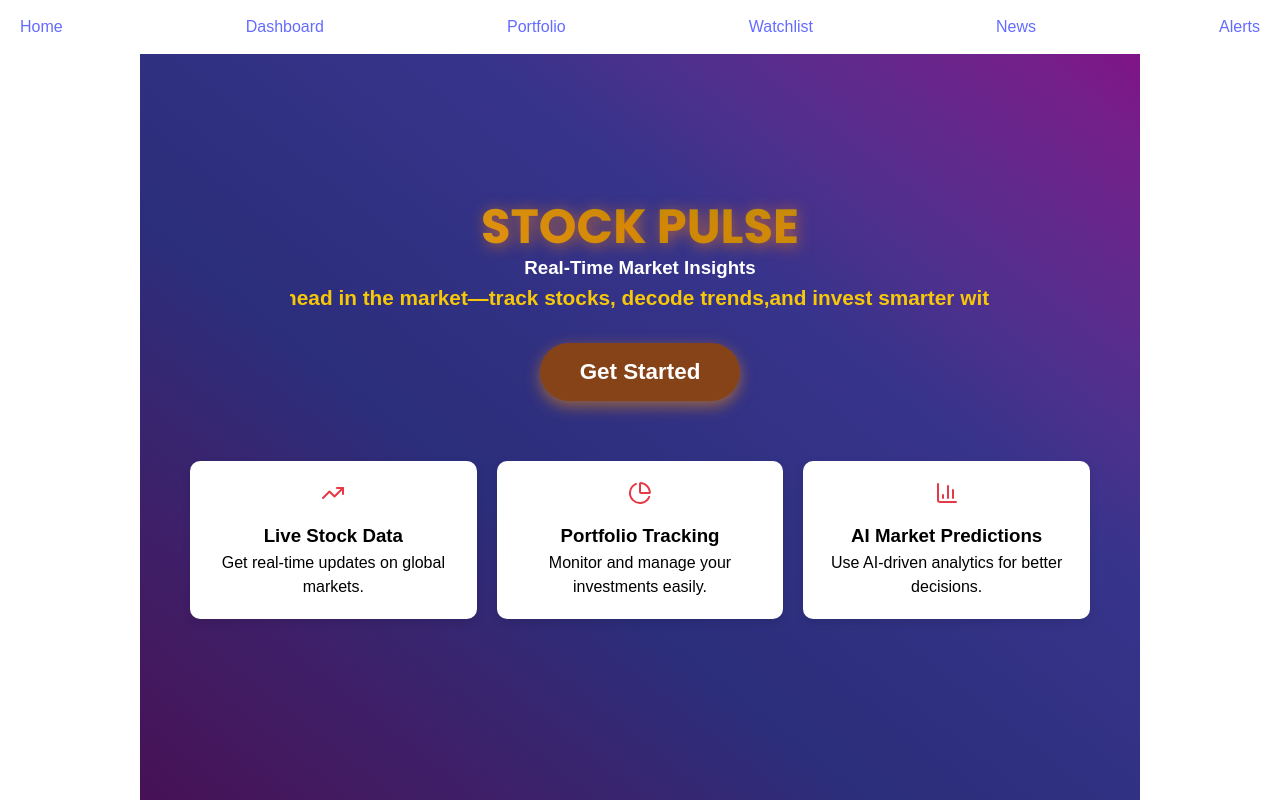
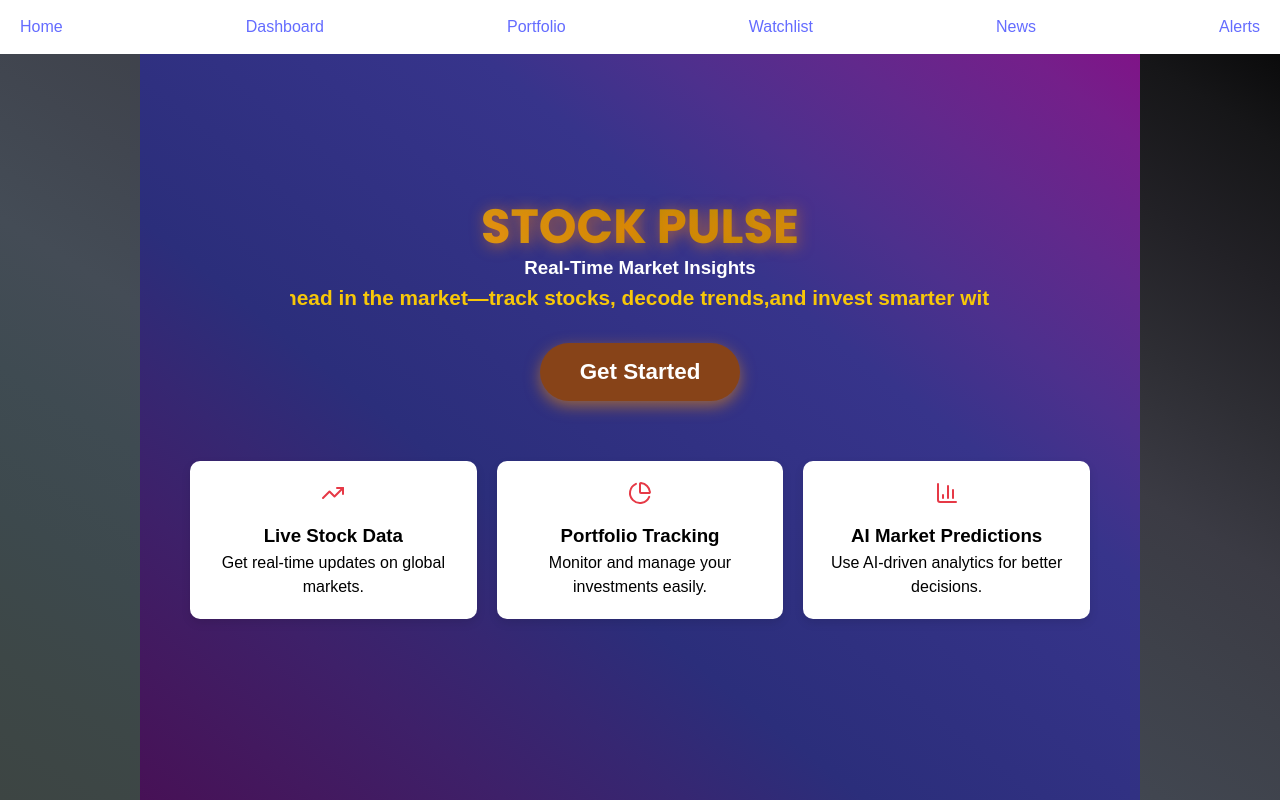
Before and after one commit to vignajaini/real-time-stock-market-dashboard, a React (Vite) app in the folder stock/: page / in a window 1280 px wide. Built offline with nearby package versions, Linux system fonts and the light colour scheme.

Commit message:
background changed

```diff
--- a/stock/src/App.css
+++ b/stock/src/App.css
@@ -7,7 +7,8 @@
 }
 
 body {
-
+  background-image: linear-gradient(to left bottom, #040404, #161618, #222126, #2e2e34, #3b3b44, #3e414a, #414650,
+   #444c56, #3f4b52, #3d494d, #3d4747, #3d4543);
   display: flex;
   flex-direction: column;
   align-items: center;
@@ -140,7 +141,7 @@ body {
 }
 
 .button-primary {
-  background: #000; /* Black button */
+  background: #000;
   color: white;
 }
 
@@ -148,7 +149,6 @@ body {
   background: #333;
 }
 
-/* Footer */
 .footer {
   width: 100%;
   background-color: #000;
--- a/stock/src/App.jsx
+++ b/stock/src/App.jsx
@@ -31,10 +31,9 @@ function App() {
           <Route path="mutualfunds" element={<MutualFunds />} />
           <Route path="fNO" element={<FNO />} />
         </Route>
-
+        <Route path="/portfolio" element={<Portfolio />} />
         <Route path="/watchlist" element={<Watchlist />} />
         <Route path="/news" element={<News />} />
-        <Route path="/portfolio" element={<Portfolio />} />
         <Route path="/alerts" element={<Alerts />} />
       </Routes>
       {isAuthModalOpen && <AuthModal onClose={() => setAuthModalOpen(false)} />}
```
